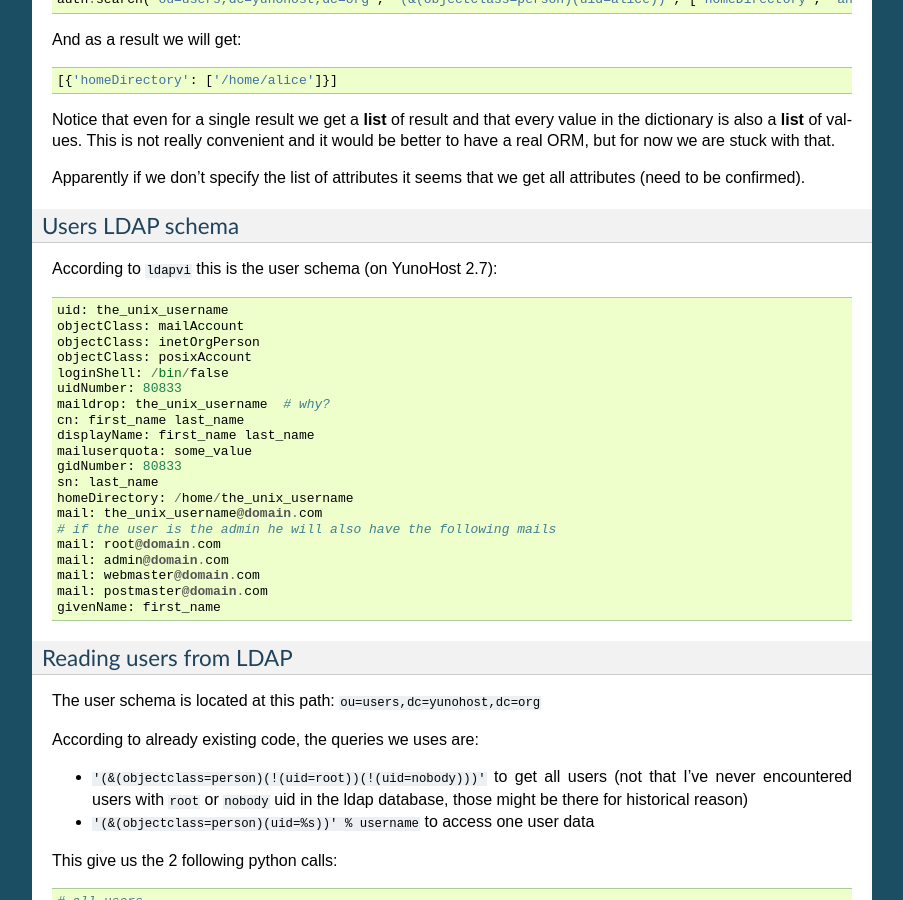
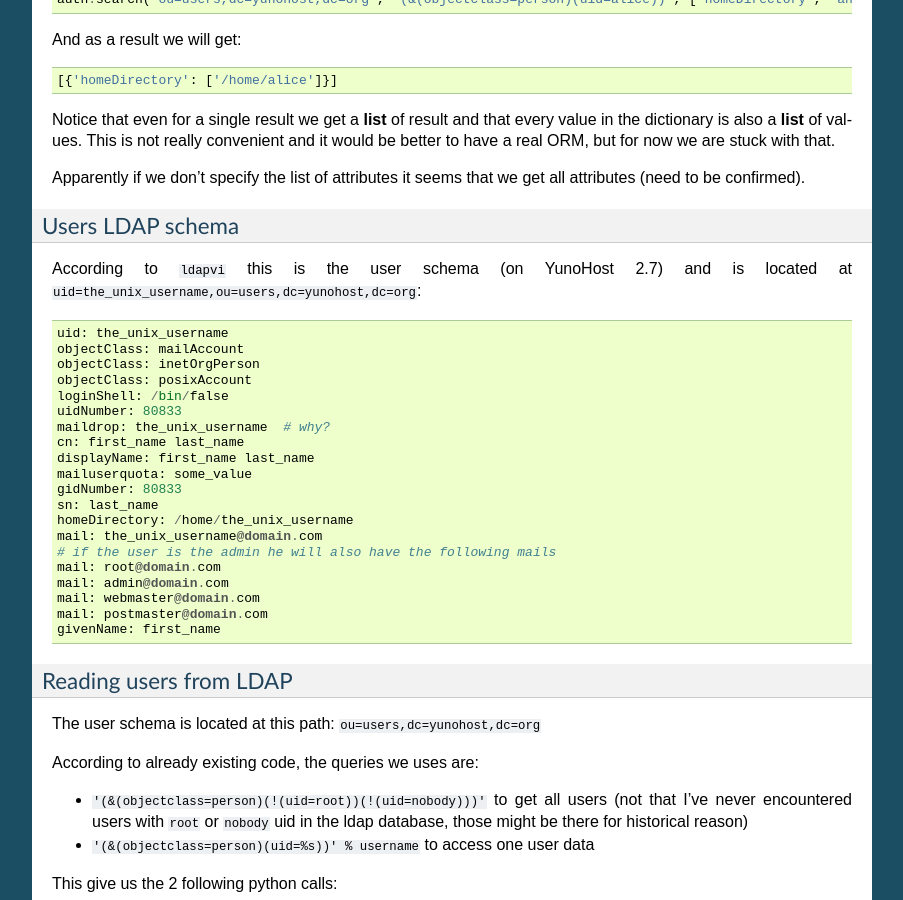
Before and after one commit to YunoHost/moulinette, a Sphinx documentation site: the page built from doc/ldap.rst, in a window 1280 px wide and 900 px high, scrolled down 1316 px. Shown: the whole window, without its empty margins (198-1101 px from the left). Built offline with Sphinx 7.4.7, drawn with Linux system fonts in a browser that asks for light colours.

Commit message:
[doc] add user ldap path

```diff
--- a/doc/ldap.rst
+++ b/doc/ldap.rst
@@ -101,7 +101,8 @@ Apparently if we don't specify the list of attributes it seems that we get all a
 Users LDAP schema
 -----------------
 
-According to :file:`ldapvi` this is the user schema (on YunoHost 2.7):
+According to :file:`ldapvi` this is the user schema (on YunoHost 2.7) and is
+located at :file:`uid=the_unix_username,ou=users,dc=yunohost,dc=org`:
 
 ::
 
```
